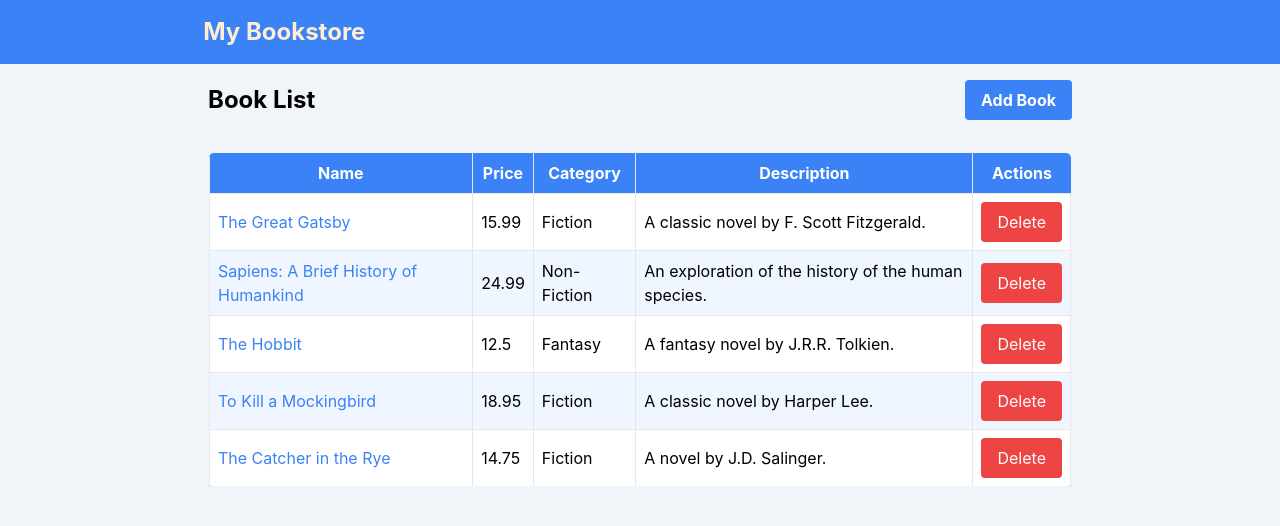
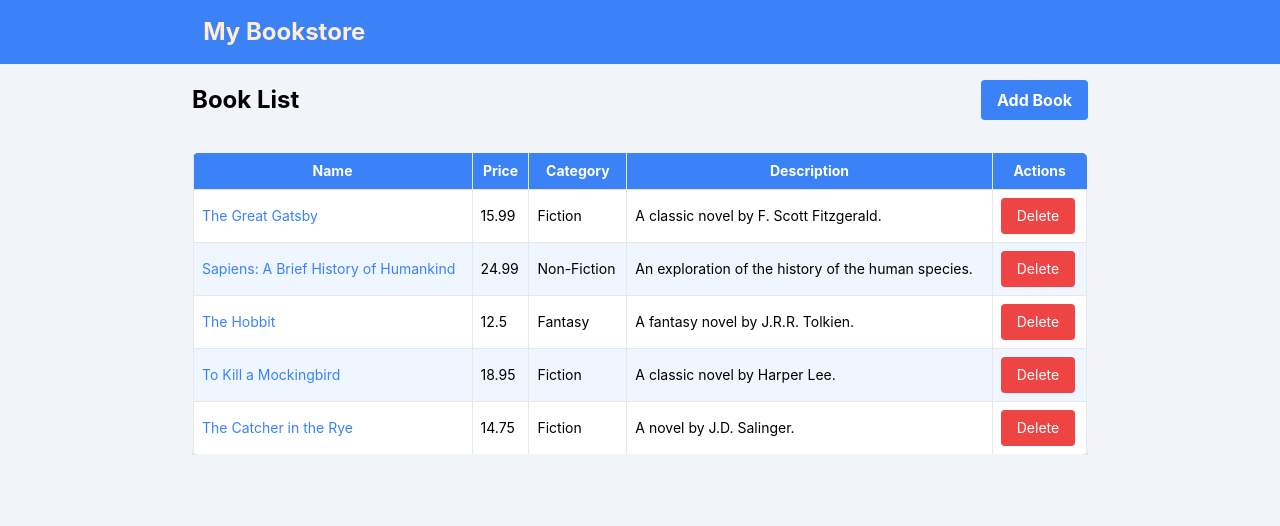
Before and after one commit to shivam-9999/FDT-Blazesoft, a Next.js app: page / in a window 1280 px wide. Shown: the top 526 px of the page. Built offline with nearby package versions, Linux system fonts and the light colour scheme.

Commit message:
font change

```diff
--- a/src/app/Components/AddBook.tsx
+++ b/src/app/Components/AddBook.tsx
@@ -48,8 +48,8 @@ const AddBookModal: React.FC = () => {
         </button>
       </div>
       {isModalOpen && (
-        <div className="fixed inset-0  bg-gray-500 bg-opacity-75 flex items-center justify-center">
-          <div className="bg-white py-10 lg:px-44 sm:px-28  rounded-lg">
+        <div className="fixed inset-0  bg-gray-500  bg-opacity-75 flex items-center justify-center">
+          <div className="bg-white py-10 text-md lg:px-44 sm:px-28  rounded-lg">
             <h2 className="text-2xl font-bold mb-4">Add Book</h2>
 
             <label className=" mb-2">Name:</label>
@@ -58,7 +58,7 @@ const AddBookModal: React.FC = () => {
               value={book.name}
               onChange={(e) => setBook({ ...book, name: e.target.value })}
               className="border rounded  w-full mb-2 p-2"
-              required
+
             />
 
             <label className="block mb-2 d-flex justify-start">Price:</label>
--- a/src/app/Components/BookList.tsx
+++ b/src/app/Components/BookList.tsx
@@ -25,10 +25,10 @@ const BookList: React.FC = () => {
   };
 
   return (
-    <div className="mx-auto overflow-x-auto">
-      <table className="min-w-full border shadow-lg rounded-md overflow-hidden">
+    <div className="mx-auto overflow-x-auto ">
+      <table className="min-w-full border shadow-2xl text-sm rounded-md overflow-hidden">
         <thead>
-          <tr className="bg-blue-500 text-white">
+          <tr className="bg-blue-500 text-md text-white">
             <th className="border p-2">Name</th>
             <th className="border p-2">Price</th>
             <th className="border p-2">Category</th>
--- a/src/app/page.tsx
+++ b/src/app/page.tsx
@@ -22,7 +22,7 @@ const Home: React.FC = () => {
     <Provider store={store}>
       <div className="App h-screen bg-slate-100">
         <NavBar />
-        <div className="container mx-auto p-4">
+        <div className="container mx-auto py-4">
           <AddBookModal />
           <BookList />
         </div>
```
